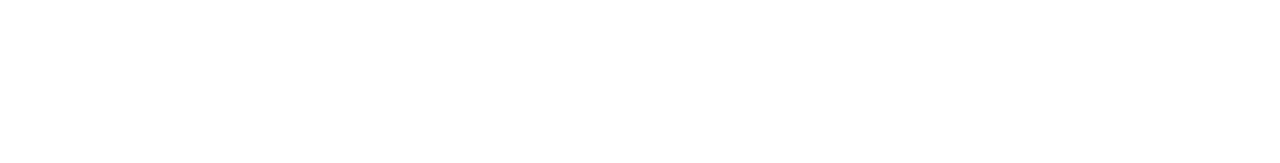
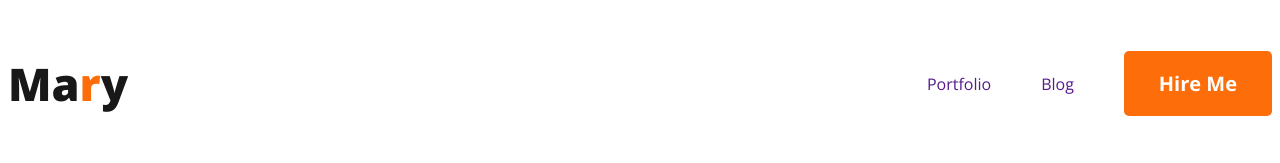
Before and after one commit to moin-zaman/PH-Projects, a plain HTML site: page Milestone 1/Portfolio2/index.html in a window 1280 px wide. Drawn offline with nearby package versions, Linux system fonts and the light colour scheme.

Commit message:
Portfolio 2 navbar

```diff
--- /dev/null
+++ b/Milestone 1/Portfolio2/css/style.css
@@ -0,0 +1,51 @@
+/* Common Styles */
+
+* {
+    font-family: "Open Sans", sans-serif;
+}
+
+.commonTextColor {
+    color: #FD6E0A;
+}
+
+.commontBtStyle {
+    border-radius: 5px;
+    background-color: #FD6E0A;
+
+    color: #FFF;
+    font-size: 20px;
+    font-weight: 700;
+
+    padding: 19px 35px;
+
+    border: 0;
+    cursor: pointer;
+}
+
+/* Nav Style */
+
+.navBar {
+    display: flex;
+    justify-content: space-between;
+    align-items: center;
+}
+
+.navBar .navList li {
+    list-style-type: none;
+}
+
+.navBar .navList li a {
+    text-decoration: none;
+    margin-right: 50px;
+}
+
+.navBar .navList {
+    display: flex;
+    align-items: center;
+}
+
+.navTitle {
+    color: #181818;
+    font-size: 45px;
+    font-weight: 800;
+}
--- a/Milestone 1/Portfolio2/index.html
+++ b/Milestone 1/Portfolio2/index.html
@@ -1,13 +1,35 @@
 <!DOCTYPE html>
 <html lang="en">
+
 <head>
     <meta charset="UTF-8">
     <meta name="viewport" content="width=device-width, initial-scale=1.0">
     <title>Portfolio 2</title>
+
+    <link rel="preconnect" href="https://fonts.googleapis.com">
+    <link rel="preconnect" href="https://fonts.gstatic.com" crossorigin>
+    <link href="https://fonts.googleapis.com/css2?family=Open+Sans:ital,wght@0,300..800;1,300..800&display=swap"
+        rel="stylesheet">
+
+    <link rel="stylesheet" href="css/style.css">
+
 </head>
+
 <body>
 
     <header>
+
+        <nav class="navBar">
+
+            <h3 class="navTitle">Ma<span class="commonTextColor">r</span>y </h3>
+
+            <ul class="navList">
+                <li><a href="">Portfolio</a></li>
+                <li><a href="">Blog</a></li>
+                <li><button class="commontBtStyle">Hire Me</button></li>
+            </ul>
+
+        </nav>
 
     </header>
 
@@ -16,4 +38,5 @@
     </main>
 
 </body>
+
 </html>
```
Also changed, not shown: Milestone 1/Portfolio2/images/css/style.css (deleted).
